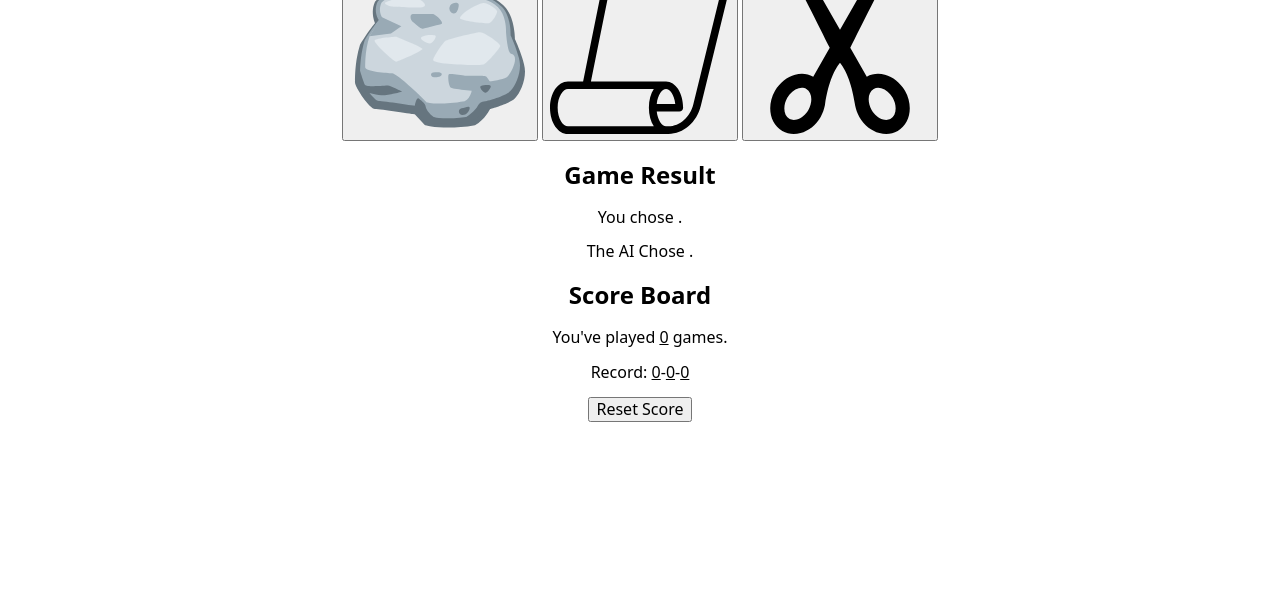
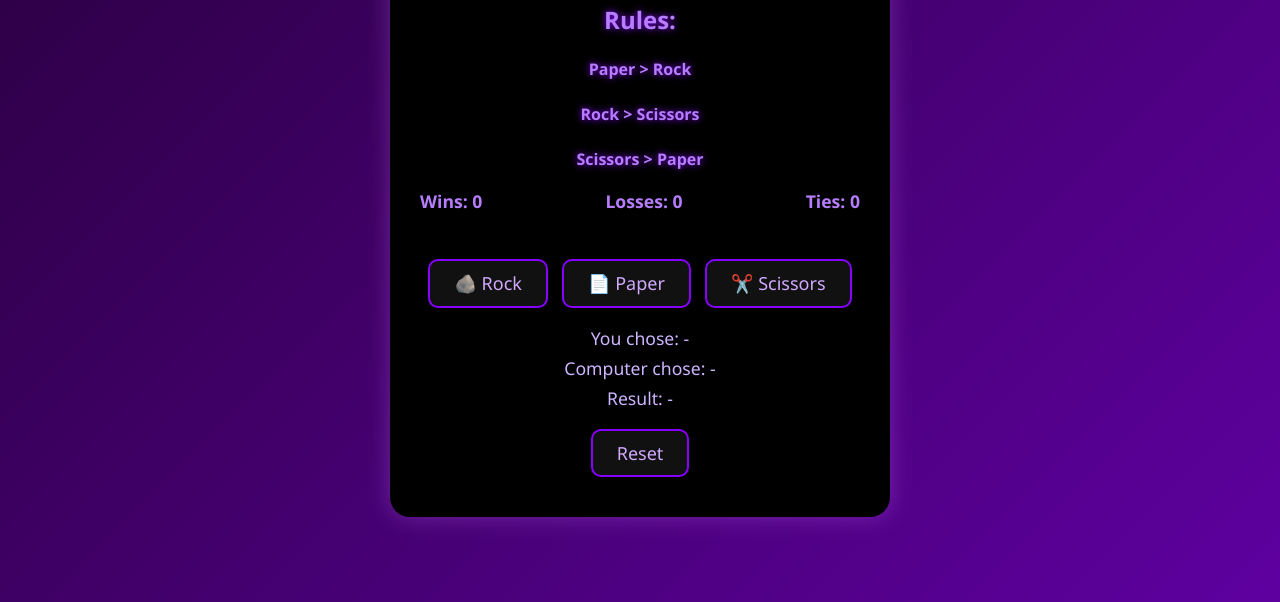
Before and after one commit to grantmesser/JS_Game, a plain HTML site: page index.html in a window 1280 px wide. Shown: the part 198-800 px from the top of the page. Drawn offline with Linux system fonts and the light colour scheme.

Commit message:
Did HTML and CSS
For this commit I tweaked up the HTML and CSS to make it look more presentable.

```diff
--- a/CSS/style.css
+++ b/CSS/style.css
@@ -1,29 +1,100 @@
-img {
-    width: 180px;
-    height: auto;
+:root {
+  --purple: #8800ff;
+  --neonPurple: #d1aaff;
+  --lightPurple: #b77dff;
+
+}
+
+body {
+  font-family: 'Segoe UI', Tahoma, Geneva, Verdana, sans-serif;
+  background: linear-gradient(135deg, #2a003f, #5e00a0);
+  margin: 0;
+  padding: 0;
+  color: var(--neonPurple);
+  display: flex;
+  justify-content: center;
+  align-items: center;
+  min-height: 100vh;
+}
+
+.container {
+  background: #000;
+  border-radius: 20px;
+  padding: 30px;
+  max-width: 500px;
+  width: 90%;
+  text-align: center;
+  box-shadow: 0 0 25px rgba(208, 119, 255, 0.3);
+
+}
+
+h1 {
+  margin-bottom: 25px;
+  font-size: 2.2em;
+  color: var(--neonPurple);
+  text-shadow: 0 0 7px var(--purple);
+}
+
+h3 {
+  margin-bottom: 25px;
+  font-size: 1.5em;
+  color: var(--lightPurple);
+  text-shadow: 0 0 7px var(--purple);
+}
+
+h5 {
+  margin-bottom: 5px;
+  font-size: 1.0em;
+  color: var(--lightPurple);
+  text-shadow: 0 0 7px var(--purple);
+}
+
+.scoreboard {
+  display: flex;
+  justify-content: space-between;
+  font-weight: bold;
+  font-size: 1.1em;
+  margin-bottom: 20px;
+  color: var(--lightPurple);
+}
+
+button {
+  font-size: 18px;
+  padding: 12px 24px;
+  margin: 10px 5px;
+  border: 2px solid var(--purple);
+  border-radius: 10px;
+  background: #111;
+  color: var(--neonPurple);
+  transition: all 0.3s ease;
+  box-shadow: 0 0 10px transparent;
+}
+
+button:hover {
+  box-shadow: 0 0 12px var(--purple);
+  transform: scale(1.05);
+}
+
+.results p {
+  margin: 10px 0;
+  font-size: 1.1em;
+  color: #cdb5ff;
+}
+
+
+@media (max-width: 600px) {
+  .scoreboard {
+    flex-direction: column;
+    gap: 10px;
   }
-  main {
-    font-size: 125%;
-    display: flex;
+
+  .choices button {
+    width: 100%;
+    margin: 10px 0;
+  }
+
+  .options {
     flex-direction: column;
-    flex-basis: 90vw;
-    align-items: center;
-    padding: 2rem;
+    gap: 10px;
   }
-  section {
-    margin-top: 2rem;
-    width: 100%;
-    text-align: center;
-  }
-  section span {
-    min-width: 50px;
-    text-decoration: underline;
-  }
-  hr {
-    height: 2px;
-    color: black;
-    width: 100%;
-  }
-  button {
-    cursor: pointer;
-  }
+}
--- a/index.html
+++ b/index.html
@@ -7,34 +7,45 @@
     <link href="./CSS/reset.css" rel="stylesheet">
     <link href="./CSS/style.css" rel="stylesheet">
 </head>
-<body>
-    <h1>Rock Paper Scissors</h1>
-    <hr>
-    <section id="choice">
-      <h2>Pick an option</h2>
-      <button id="rock" onclick="game('rock')">
-        <img src="./Images/rock.svg" alt="rock">
-      </button>
-      <button id="paper" onclick="game('paper')">
-        <img src="./Images/paper.svg" alt="paper">
-      </button>
-      <button id="scissors" onclick="game('scissors')">
-        <img src="./Images/scissors.svg" alt="scissors">
-      </button>
-    </section>
-    <section id="output">
-      <h2>Game Result</h2>
-      <p>You chose <span id="userChoice"> </span>.</p>
-      <p>The AI Chose <span id="aiChoice"> </span>.</p>
-      <p><span id="result"> </span></p>
-    </section>
-    <section id="storage">
-      <h2>Score Board</h2>
-      <p>You've played <span id="games">0</span> games.</p>
-      <p>Record: <span id="wins">0</span>-<span id="losses">0</span>-<span id="ties">0</span></p>
-      <button onclick="resetRecord()" id="reset">Reset Score</button>
-    </section>
-  </main>
+<div class="container">
+    <h1>Rock, Paper, Scissors</h1>
+
+    <h3>Rules: </h3>
+    <h5>Paper > Rock</h5>
+    <h5>Rock > Scissors</h5>
+    <h5>Scissors > Paper</h5>
+
+    <div class="scoreboard">
+      <div>
+       <p id="wins"> Wins: 0</p>
+      </div>
+      <div>
+        <p id="losses">Losses: 0</p>
+      </div>
+      <div>
+        <p id="ties">Ties: 0</p>
+      </div>
+    </div>
+
+    <div>
+      <div class="choices">
+        <button onclick="game('rock')">🪨 Rock</button>
+        <button onclick="game('paper')">📄 Paper</button>
+        <button onclick="game('scissors')">✂️ Scissors</button>
+      </div>
+
+      <div class="results">
+        <p id="userChoice">You chose: -</p>
+        <p id="aiChoice">Computer chose: -</p>
+        <p id="result">Result: -</p>
+      </div>
+    </div>
+
+    <div class="options">
+        <button onclick="resetRecord()">Reset</button>
+    </div>
+  </div>
+
   <script src="./logic.js"></script>
 </body>
 </html>
--- a/logic.js
+++ b/logic.js
@@ -1,9 +1,20 @@
-let wins = 0;
-let losses = 0;
-let ties = 0;
-let games = 0;
+
 
 function game(userChoice){
+    let wins = sessionStorage.getItem("wins");
+    let losses = sessionStorage.getItem("losses");
+    let ties = sessionStorage.getItem("ties");
+
+    if (wins == null){
+        wins = 0;
+    }
+    if (losses == null){
+        losses = 0;
+    }
+    if(ties == null){
+        ties = 0;
+    }
+
     let randNum = Math.floor(Math.random() * 3);
     let aiChoice = null;
 
@@ -18,40 +29,38 @@ function game(userChoice){
         aiChoice = 'scissors';
     }
 
-    document.getElementById('userChoice').innerText = userChoice;
-    document.getElementById('aiChoice').innerText = aiChoice;
+    document.getElementById('userChoice').innerText = "You Chose: " + userChoice;
+    document.getElementById('aiChoice').innerText = "The Computer Chose: " + aiChoice;
 
     //Determine Result
     if ((userChoice == aiChoice)){
         ties++;
-        document.getElementById('result').innerText = "It's a draw!";
-        document.getElementById('ties').innerText = ties;
+        sessionStorage.setItem("ties", ties);
+        document.getElementById('result').innerText = "Result: It's a draw!";
+        document.getElementById('ties').innerText = "Ties: " + sessionStorage.getItem("ties");
     }
     else if ((userChoice == 'rock' & aiChoice == 'scissors') || (userChoice == 'paper' & aiChoice == 'rock') || (userChoice == 'scissors' & aiChoice == 'paper')){
         wins++;
-        document.getElementById('result').innerText = 'You win!';
-        document.getElementById('wins').innerText = wins;
+        sessionStorage.setItem("wins", wins);
+        document.getElementById('result').innerText = 'Result: You win!';
+        document.getElementById('wins').innerText = "Wins: " + sessionStorage.getItem("wins");
     }
     else {
         losses++;
-        document.getElementById('result').innerText = 'You lose!';
-        document.getElementById('losses').innerText = losses;
+        sessionStorage.setItem("losses", losses);
+        document.getElementById('result').innerText = 'Result: You lose!';
+        document.getElementById('losses').innerText = "Losses: " + sessionStorage.getItem("losses");
     }
-    games++;
-    document.getElementById('games').innerText = games;
 }
 
 function resetRecord(){
-    wins = 0;
-    losses = 0;
-    ties = 0;
-    games = 0;
-    document.getElementById('userChoice').innerText = null;
-    document.getElementById('aiChoice').innerText = null;
-    document.getElementById('result').innerText = null;
-    document.getElementById('ties').innerText = ties;
-    document.getElementById('wins').innerText = wins;
-    document.getElementById('losses').innerText = losses;
-    document.getElementById('games').innerText = games;
-
+    sessionStorage.setItem("wins", 0);
+    sessionStorage.setItem("losses", 0);
+    sessionStorage.setItem("ties", 0);
+    document.getElementById('userChoice').innerText = "You Chose: -";
+    document.getElementById('aiChoice').innerText = "The Computer Chose: -";
+    document.getElementById('result').innerText = "Result: -";
+    document.getElementById('ties').innerText = "Ties: " + sessionStorage.getItem("ties");
+    document.getElementById('wins').innerText = "Wins: " + sessionStorage.getItem("wins");
+    document.getElementById('losses').innerText = "Losses: " + sessionStorage.getItem("losses");
 }
```
